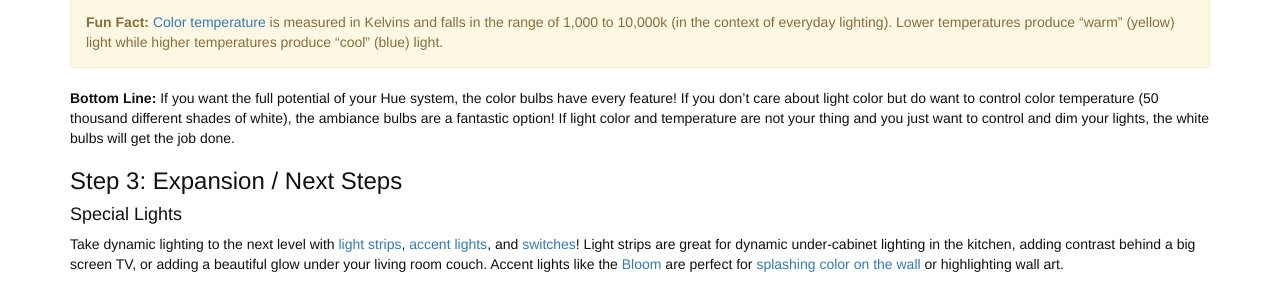
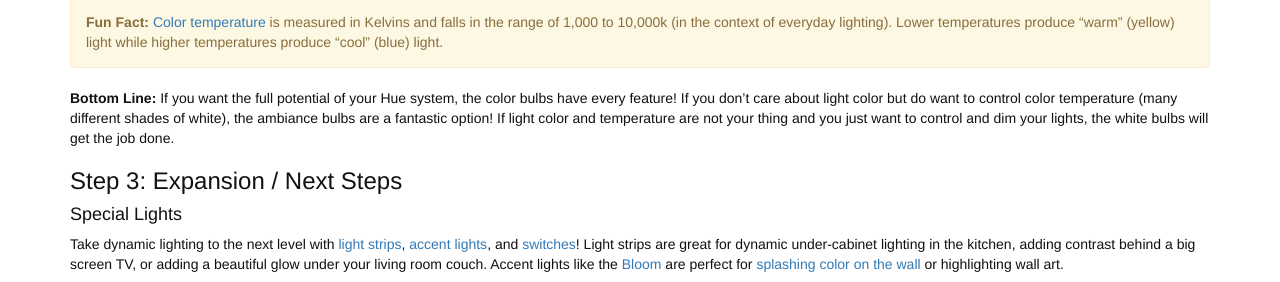
Before and after one commit to TannerPerrien/meethue.co, a Jekyll site: the page built from _guides/3-steps-to-hue-the-guide-you-wish-you-had-read-first.md, in a window 1280 px wide and 900 px high, scrolled down 2451 px, cut to the strip 170-900 px from the top of the window. Shown: the top 282 px of the strip. Built offline with Jekyll 4.4.1, drawn with Linux system fonts in a browser that asks for light colours; nearby versions of some CDN libraries; comment, search, counter and statistics services are not loaded; some of the changed text lies outside the part shown.

Commit message:
Updated claim to 50k shades of white

```diff
--- a/_guides/3-steps-to-hue-the-guide-you-wish-you-had-read-first.md
+++ b/_guides/3-steps-to-hue-the-guide-you-wish-you-had-read-first.md
@@ -86,7 +86,7 @@ Here we will take a look at the main bulb lineup and the features offered by eac
 | Links | [kit][color-starter], [bulbs][color-bulbs] | [kit][white-ambiance-starter], [bulbs][white-ambiance-bulbs] | [kit][white-starter], [bulbs][white-bulbs]
 | Control on/off | Yes | Yes | Yes
 | Dimmable | Yes | Yes | Yes
-| 50k shades of white (color temp) | Yes | Yes | No
+| Many shades of white (color temp) | Yes | Yes | No
 | 16m colors | Yes | No | No
 {: .table .table-hover .table-striped .table-bordered}
 </div>
@@ -108,7 +108,7 @@ Color temperature determines how yellow (warm) or blue (cool) a light is. Many w
 **Fun Fact:** [Color temperature][color-temperature] is measured in Kelvins and falls in the range of 1,000 to 10,000k (in the context of everyday lighting). Lower temperatures produce "warm" (yellow) light while higher temperatures produce "cool" (blue) light.
 {: .alert .alert-warning}
 
-**Bottom Line:** If you want the full potential of your Hue system, the color bulbs have every feature! If you don't care about light color but do want to control color temperature (50 thousand different shades of white), the ambiance bulbs are a fantastic option! If light color and temperature are not your thing and you just want to control and dim your lights, the white bulbs will get the job done.
+**Bottom Line:** If you want the full potential of your Hue system, the color bulbs have every feature! If you don't care about light color but do want to control color temperature (many different shades of white), the ambiance bulbs are a fantastic option! If light color and temperature are not your thing and you just want to control and dim your lights, the white bulbs will get the job done.
 
 ### Step 3: Expansion / Next Steps
 
```
